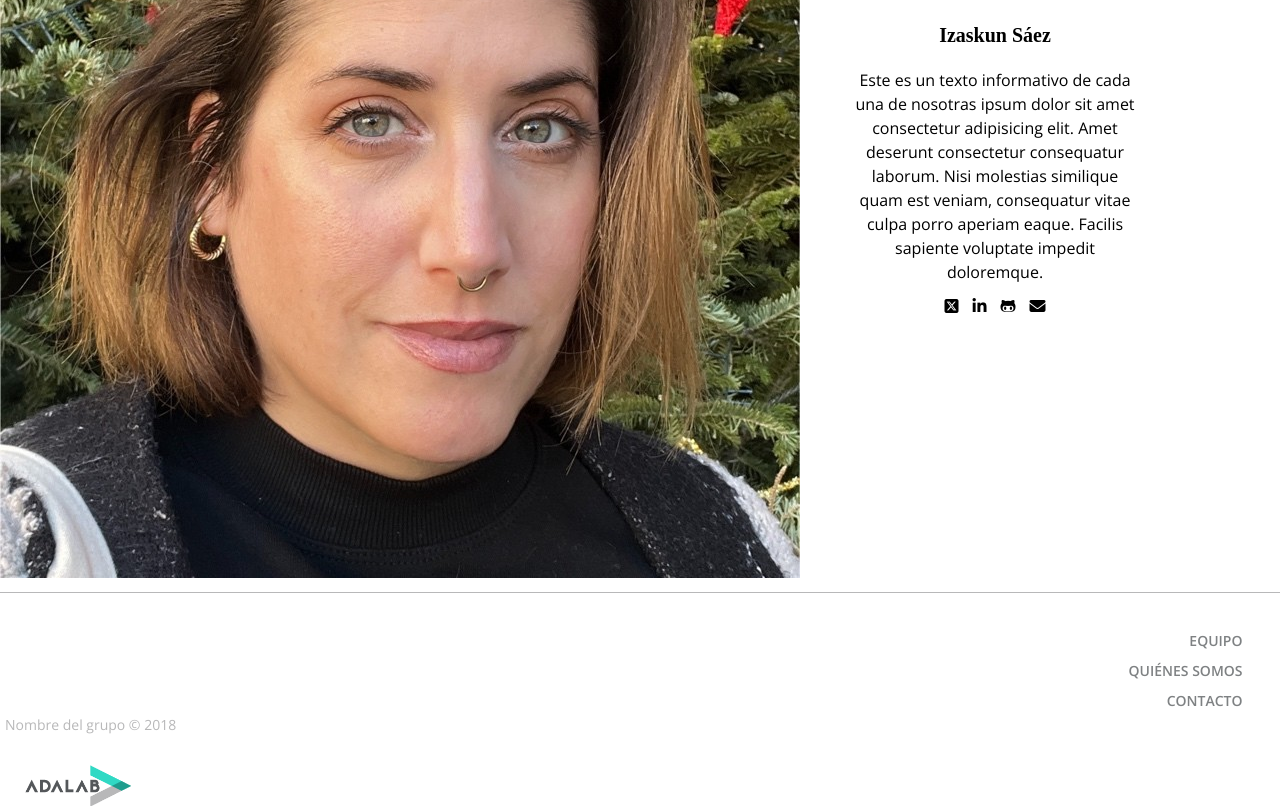
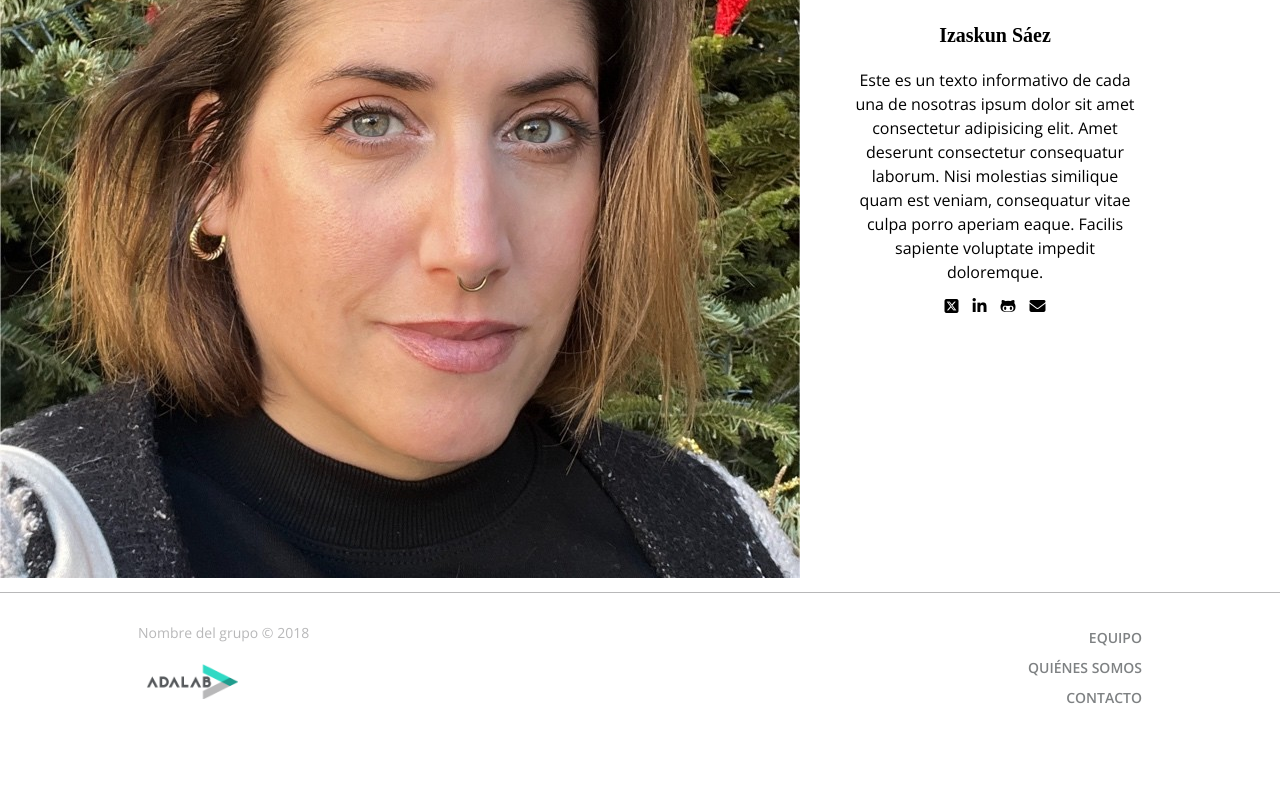
Before and after one commit to bearm12/project-promo-w-module-1-team-3, a website built with Vite: page src/index.html in a window 1280 px wide. Shown: the part 1415-2225 px from the top of the page. After the commit the page ends 2177 px from the top, so only its background shows below. Built offline with nearby package versions, Linux system fonts and the light colour scheme; files whose address does not match are found by name.

Commit message:
Footer tablet and desktop modified

```diff
--- a/src/scss/layout/_footer.scss
+++ b/src/scss/layout/_footer.scss
@@ -66,26 +66,32 @@ para así reutilizarlo en otras partes */
 
 @media (min-width: 768px) {
 
-    .container {
-        display: flex;
-        justify-content: space-between;
-        align-items: center;
+    footer {
         height: 170px;
     }
 
+    .container {
+        margin: 0 45px;
+    }
+
+    footer .container {
+        display: flex;
+        justify-content: space-between;
+        height: 80px;
+        flex-flow: column wrap;
+    }
 
     .footer_title {
         display: flex;
-        margin-right: 20px;
+        width: 50%;
+        order: 1;
     }
 
     .footer_item_list {
         display: flex;
         flex-direction: column;
-        align-items: flex-end;
-        width: 100%;
+        width: 50%;
         height: auto;
-        margin-right: 45px;
         opacity: 0.75;
         font-family: $font-text;
         font-size: 14px;
@@ -96,11 +102,25 @@ para así reutilizarlo en otras partes */
         letter-spacing: normal;
         text-align: right;
         color: $tertiary-color;
-        order: -1;
+        order: 3;
+        margin: 0px;
+        align-self: flex-end;
     }
 
     .footer_logo {
-        align-self: flex-start;
+        width: 50%;
+        margin: 0px;
+        order: 2;
+    }
+
+    .footer_logo > img {
+        width: 100px;
 
     }
 }
+
+@media (min-width: 1200px) {
+    .container {
+        margin: 0 138px;
+    }
+}
```
